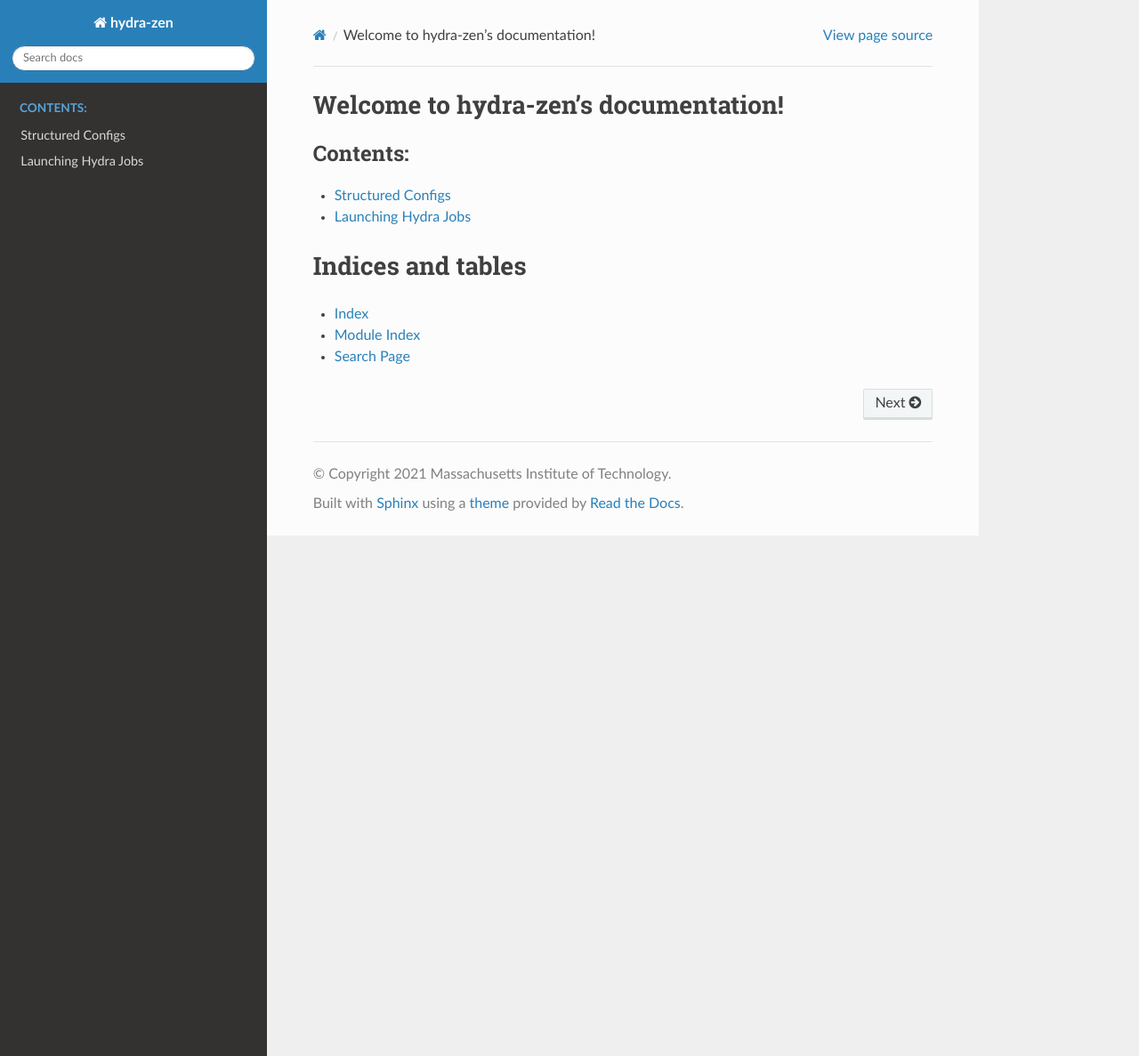
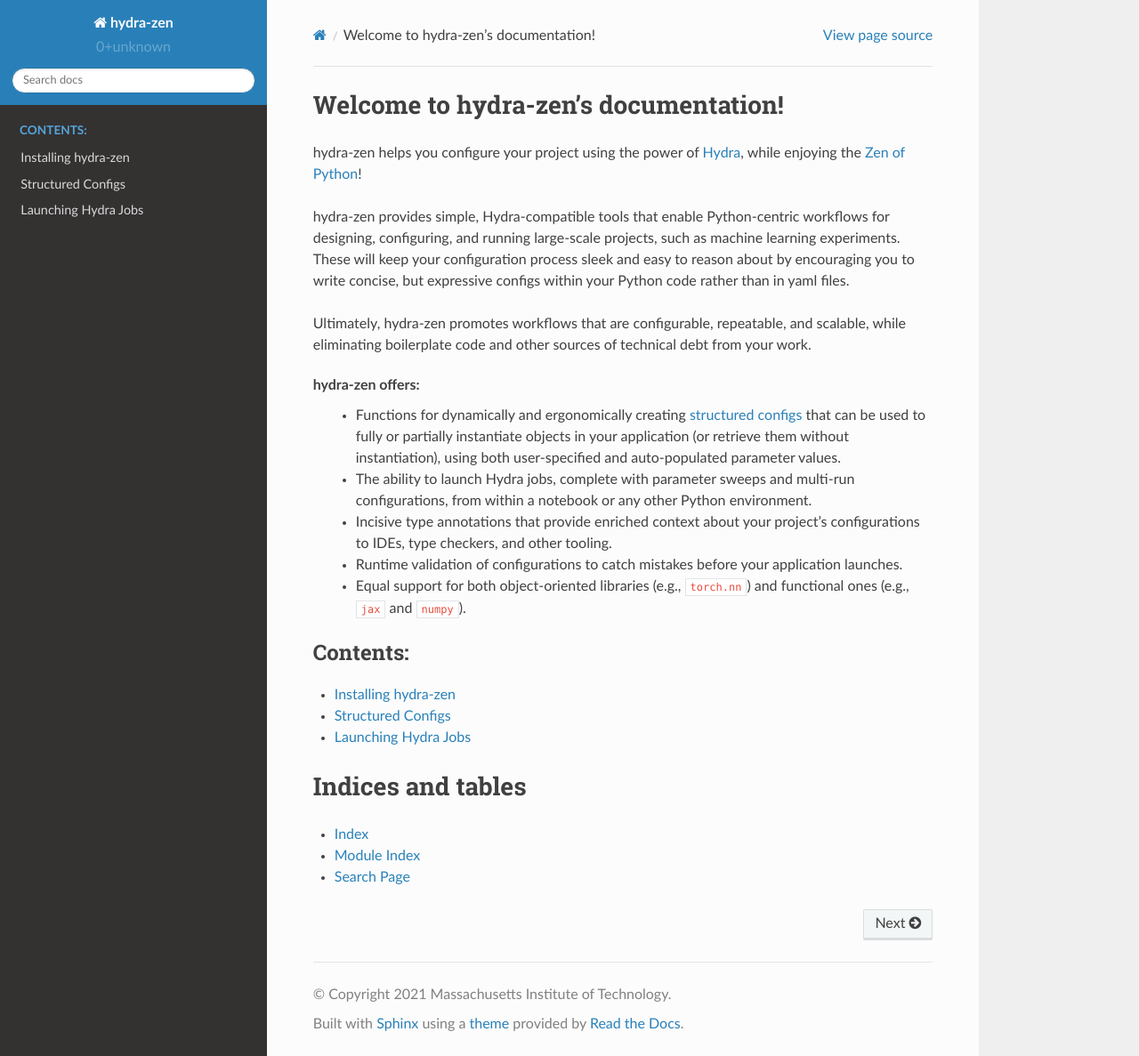
Before and after one commit to mit-ll-responsible-ai/hydra-zen, a Sphinx documentation site: the page built from docs/source/index.rst, in a window 1280 px wide and 1187 px high. Shown: the whole window at 89% size. Built offline with Sphinx 7.4.7 and the Read the Docs theme 2.0.0, drawn with Linux system fonts in a browser that asks for light colours.

Commit message:
add intro to index, add installation, and make version in docs accurate

```diff
--- a/docs/source/conf.py
+++ b/docs/source/conf.py
@@ -21,8 +21,10 @@
 copyright = "2021 Massachusetts Institute of Technology"
 author = "Ryan Soklaski, Justin Goodwin"
 
+# The short X.Y version
+version = ".".join(hydra_zen.__version__.split(".")[:2])
 # The full version, including alpha/beta/rc tags
-release = "v0.1.0"
+release = hydra_zen.__version__
 
 
 # -- General configuration ---------------------------------------------------
--- a/docs/source/index.rst
+++ b/docs/source/index.rst
@@ -6,10 +6,25 @@
 Welcome to hydra-zen's documentation!
 =====================================
 
+hydra-zen helps you configure your project using the power of `Hydra <https://github.com/facebookresearch/hydra>`_, while enjoying the `Zen of Python <https://www.python.org/dev/peps/pep-0020/>`_!
+
+hydra-zen provides simple, Hydra-compatible tools that enable Python-centric workflows for designing, configuring, and running large-scale projects, such as machine learning experiments.
+These will keep your configuration process sleek and easy to reason about by encouraging you to write concise, but expressive configs within your Python code rather than in yaml files.
+
+Ultimately, hydra-zen promotes workflows that are configurable, repeatable, and scalable, while eliminating boilerplate code and other sources of technical debt from your work.
+
+hydra-zen offers:
+  - Functions for dynamically and ergonomically creating `structured configs <https://hydra.cc/docs/next/tutorials/structured_config/schema/>`_ that can be used to fully or partially instantiate objects in your application (or retrieve them without instantiation), using both user-specified and auto-populated parameter values.
+  - The ability to launch Hydra jobs, complete with parameter sweeps and multi-run configurations, from within a notebook or any other Python environment.
+  - Incisive type annotations that provide enriched context about your project's configurations to IDEs, type checkers, and other tooling.
+  - Runtime validation of configurations to catch mistakes before your application launches.
+  - Equal support for both object-oriented libraries (e.g., ``torch.nn``) and functional ones (e.g., ``jax`` and ``numpy``).
+
 .. toctree::
    :maxdepth: 2
    :caption: Contents:
 
+   installation
    structured_configs
    experimental
 
```
Also changed, not shown: docs/source/installation.rst (added, +10 -0 lines).
